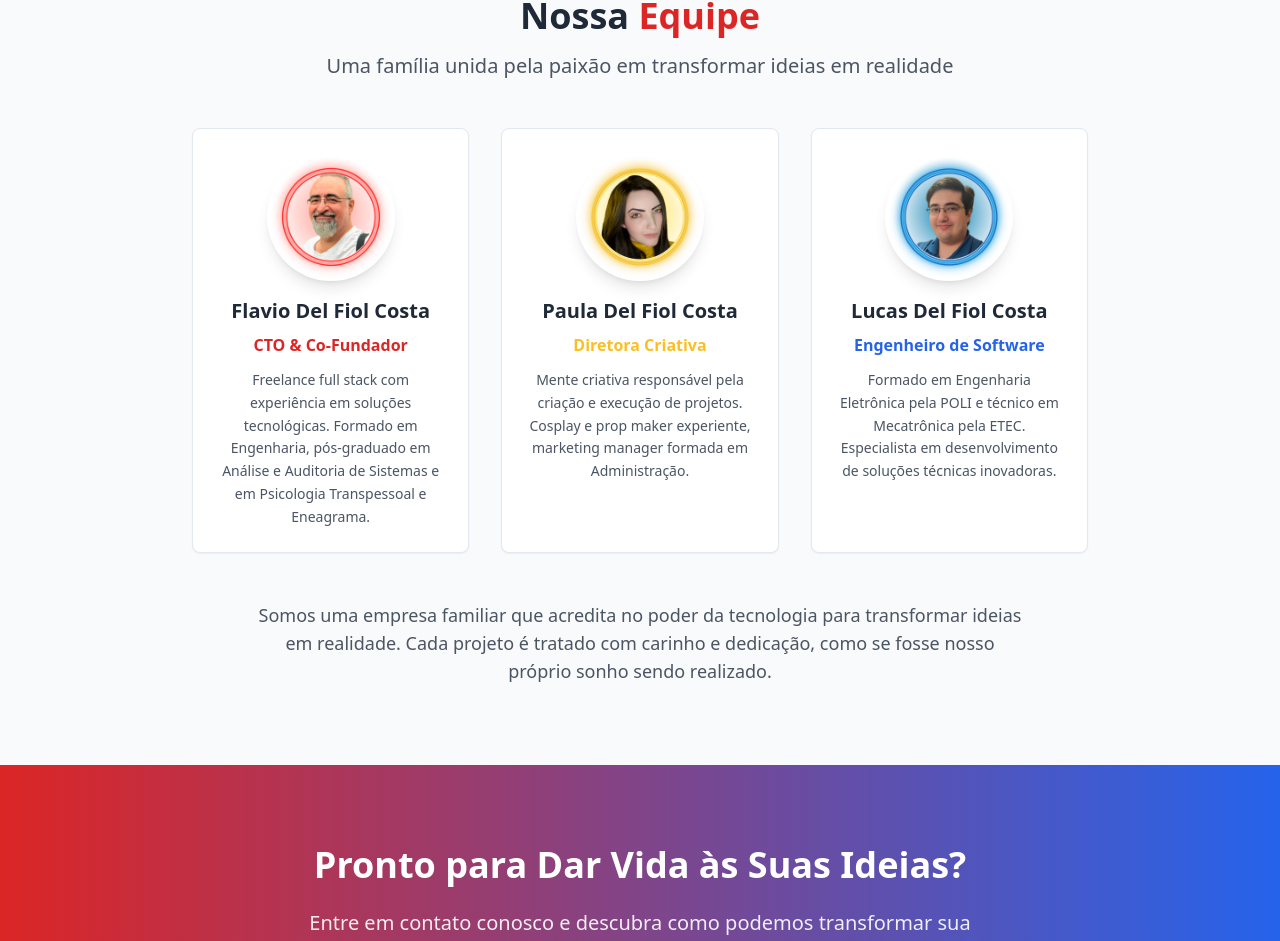
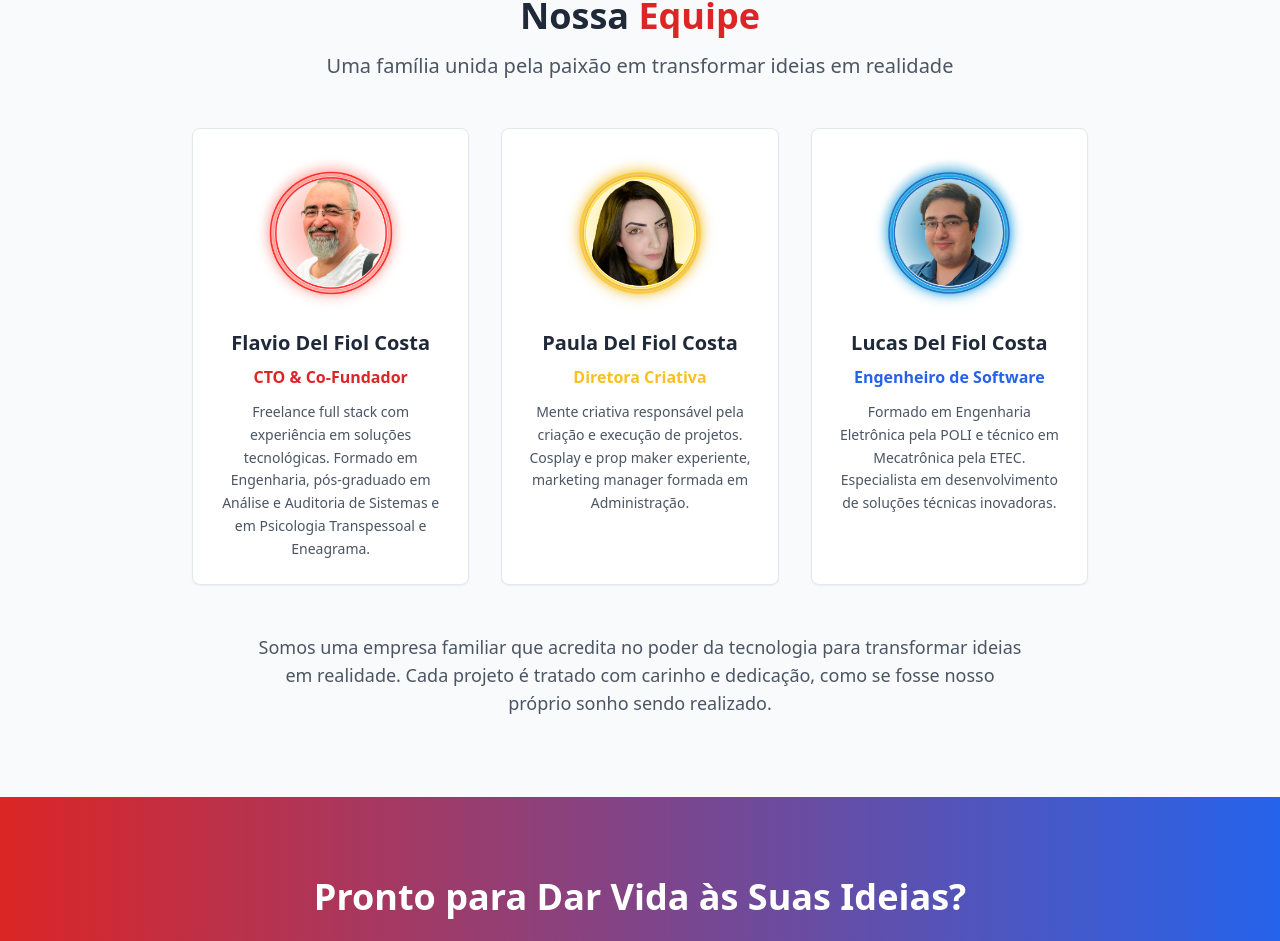
Before and after one commit to 3dfprint/3dfprint, a React (Vite) app: page / in a window 1280 px wide. Shown: the part 1822-2763 px from the top of the page. Built offline with nearby package versions, Linux system fonts and the light colour scheme.

Commit message:
Aumentar tamanho das fotos da equipe

```diff
--- a/src/pages/Index.tsx
+++ b/src/pages/Index.tsx
@@ -205,7 +205,7 @@ const Index = () => {
           <div className="grid md:grid-cols-3 gap-8 max-w-4xl mx-auto">
             <Card className="text-center hover:shadow-xl transition-shadow duration-300">
               <CardContent className="p-6">
-                <div className="w-32 h-32 mx-auto mb-4 rounded-full overflow-hidden shadow-lg">
+                <div className="w-40 h-40 mx-auto mb-4 rounded-full overflow-hidden">
                   <img
                     src="/lovable-uploads/flavio.png"
                     alt="Flavio Del Fiol Costa"
@@ -224,7 +224,7 @@ const Index = () => {
 
             <Card className="text-center hover:shadow-xl transition-shadow duration-300">
               <CardContent className="p-6">
-                <div className="w-32 h-32 mx-auto mb-4 rounded-full overflow-hidden shadow-lg">
+                <div className="w-40 h-40 mx-auto mb-4 rounded-full overflow-hidden">
                   <img
                     src="/lovable-uploads/paula.png"
                     alt="Paula Del Fiol Costa"
@@ -242,7 +242,7 @@ const Index = () => {
 
             <Card className="text-center hover:shadow-xl transition-shadow duration-300">
               <CardContent className="p-6">
-                <div className="w-32 h-32 mx-auto mb-4 rounded-full overflow-hidden shadow-lg">
+                <div className="w-40 h-40 mx-auto mb-4 rounded-full overflow-hidden">
                   <img
                     src="/lovable-uploads/lucas.png"
                     alt="Lucas Del Fiol Costa"
```
